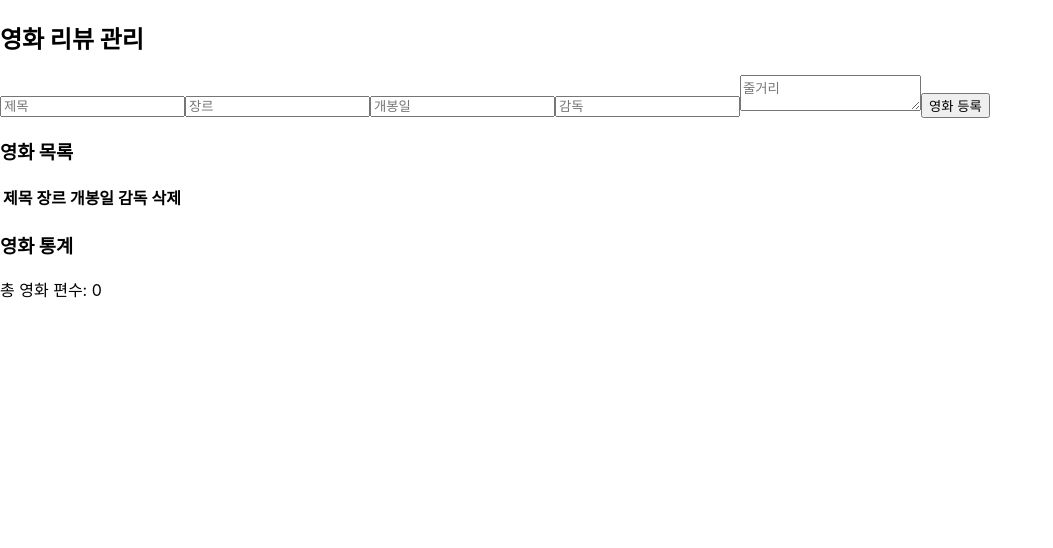
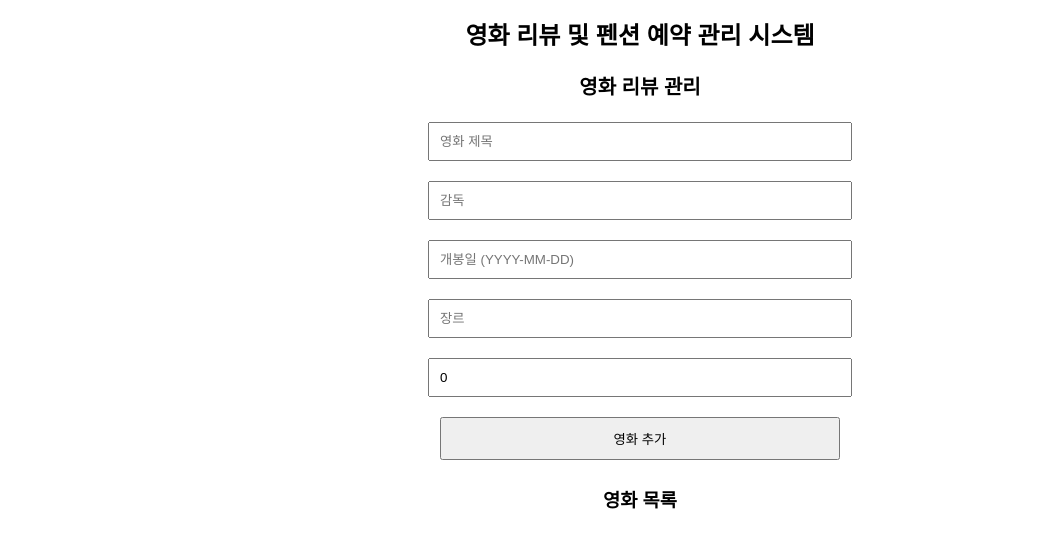
Before and after one commit to wngud1004/Movie-Reviews-Managing-Web, a React (Create React App) app: page / in a window 1280 px wide. Shown: the top 548 px of the page, without its empty margins (0-1053 px from the left). Built offline with nearby package versions, Linux system fonts and the light colour scheme.

Commit message:
테스트를 위한 통합 후 CSS 적용

```diff
--- /dev/null
+++ b/src/components/MovieManager.css
@@ -0,0 +1,71 @@
+/* MovieManager.css */
+
+.movie-manager {
+  font-family: Arial, sans-serif;
+  max-width: 600px;
+  margin: auto;
+  text-align: center;
+}
+
+h1 {
+  font-size: 24px;
+  margin-bottom: 10px;
+}
+
+h2 {
+  font-size: 20px;
+  margin-top: 20px;
+}
+
+.input-container {
+  display: flex;
+  flex-direction: column;
+  align-items: center;
+  gap: 10px;
+  margin-bottom: 20px;
+}
+
+.input-container input,
+.input-container button {
+  padding: 10px;
+  width: 90%;
+  max-width: 400px;
+  margin: 5px 0;
+}
+
+.movie-list {
+  margin-top: 20px;
+}
+
+.movie-card {
+  background-color: #f0f0f0;
+  padding: 15px;
+  border-radius: 10px;
+  margin: 10px 0;
+  text-align: left;
+  box-shadow: 0 4px 8px rgba(0, 0, 0, 0.2);
+}
+
+.movie-card h4 {
+  margin: 0;
+  font-size: 18px;
+  font-weight: bold;
+}
+
+.movie-card p {
+  margin: 5px 0;
+}
+
+.movie-card button {
+  background-color: #ff4d4d;
+  color: white;
+  border: none;
+  padding: 5px 10px;
+  border-radius: 5px;
+  cursor: pointer;
+  font-size: 14px;
+}
+
+.movie-card button:hover {
+  background-color: #e60000;
+}
--- a/src/components/MovieManager.js
+++ b/src/components/MovieManager.js
@@ -1,25 +1,81 @@
+// MovieManager.js
 import React, { useState } from 'react';
-import MovieForm from './MovieForm';
-import MovieList from './MovieList';
-import MovieStatistics from './MovieStatistics';
+import './MovieManager.css';
 
 function MovieManager() {
   const [movies, setMovies] = useState([]);
+  const [title, setTitle] = useState('');
+  const [director, setDirector] = useState('');
+  const [releaseDate, setReleaseDate] = useState('');
+  const [genre, setGenre] = useState('');
+  const [rating, setRating] = useState(0);
 
-  const addMovie = (movie) => {
-    setMovies([...movies, movie]);
+  const addMovie = () => {
+    const newMovie = { title, director, releaseDate, genre, rating };
+    setMovies([...movies, newMovie]);
+    setTitle('');
+    setDirector('');
+    setReleaseDate('');
+    setGenre('');
+    setRating(0);
   };
 
   const deleteMovie = (index) => {
-    setMovies(movies.filter((_, i) => i !== index));
+    const updatedMovies = movies.filter((_, i) => i !== index);
+    setMovies(updatedMovies);
   };
 
   return (
-    <div>
+    <div className="movie-manager">
+      <h1>영화 리뷰 및 펜션 예약 관리 시스템</h1>
       <h2>영화 리뷰 관리</h2>
-      <MovieForm addMovie={addMovie} />
-      <MovieList movies={movies} deleteMovie={deleteMovie} />
-      <MovieStatistics movies={movies} />
+      <div className="input-container">
+        <input
+          type="text"
+          placeholder="영화 제목"
+          value={title}
+          onChange={(e) => setTitle(e.target.value)}
+        />
+        <input
+          type="text"
+          placeholder="감독"
+          value={director}
+          onChange={(e) => setDirector(e.target.value)}
+        />
+        <input
+          type="text"
+          placeholder="개봉일 (YYYY-MM-DD)"
+          value={releaseDate}
+          onChange={(e) => setReleaseDate(e.target.value)}
+        />
+        <input
+          type="text"
+          placeholder="장르"
+          value={genre}
+          onChange={(e) => setGenre(e.target.value)}
+        />
+        <input
+          type="number"
+          placeholder="평점 (1-5)"
+          value={rating}
+          onChange={(e) => setRating(e.target.value)}
+        />
+        <button onClick={addMovie}>영화 추가</button>
+      </div>
+
+      <div className="movie-list">
+        <h3>영화 목록</h3>
+        {movies.map((movie, index) => (
+          <div key={index} className="movie-card">
+            <h4>{movie.title}</h4>
+            <p>감독: {movie.director}</p>
+            <p>개봉일: {movie.releaseDate}</p>
+            <p>장르: {movie.genre}</p>
+            <p>평점: ⭐️ {movie.rating}</p>
+            <button onClick={() => deleteMovie(index)}>삭제</button>
+          </div>
+        ))}
+      </div>
     </div>
   );
 }
```
